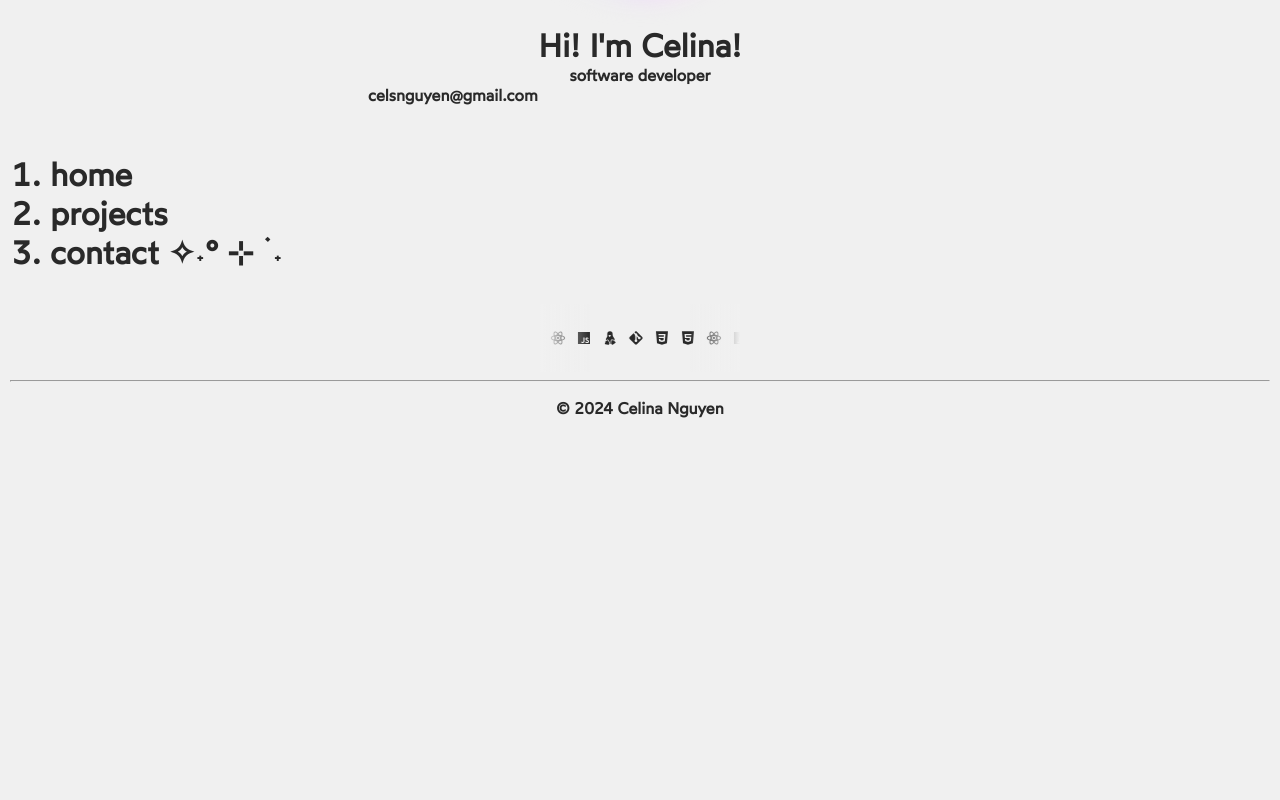
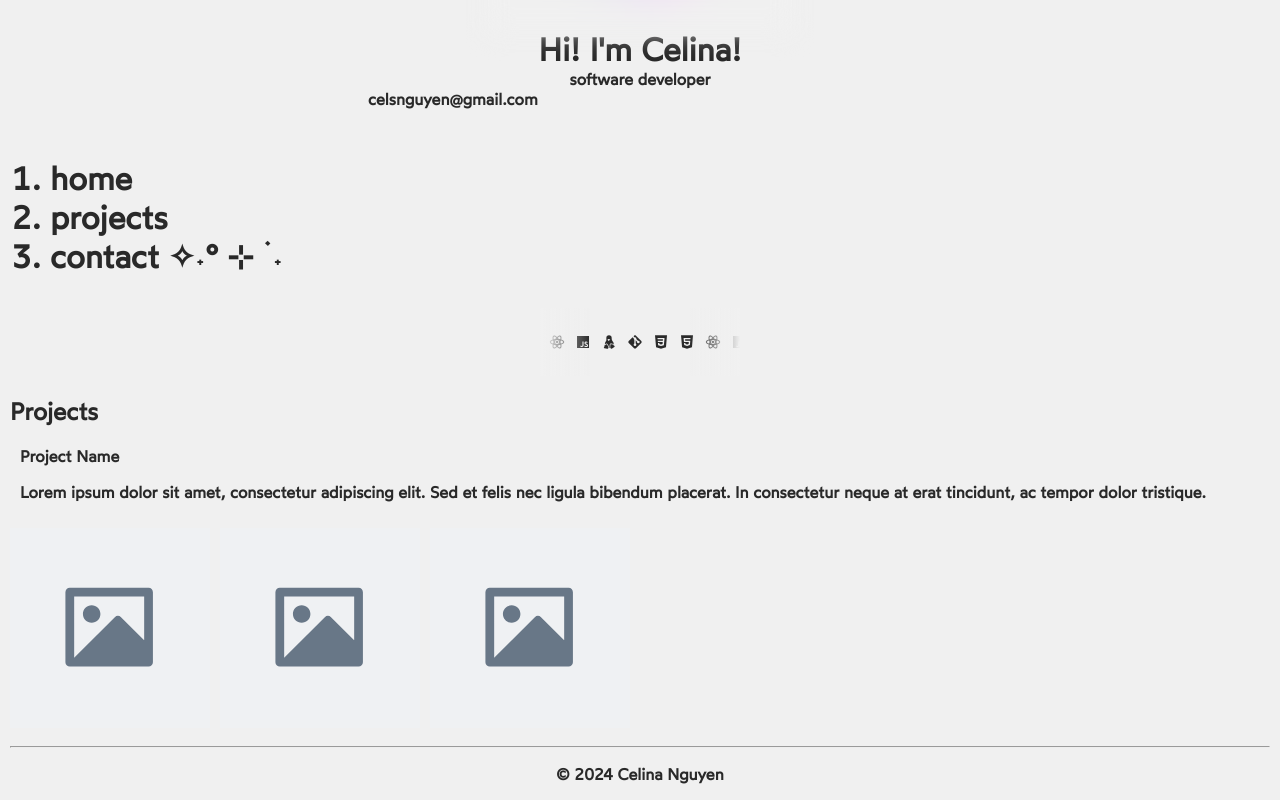
Before and after one commit to cel004/my-portfolio, a React (Vite) app in the folder portfolio-website/: page / in a window 1280 px wide. Shown: the part 304-1104 px from the top of the page. Before the commit the page ends 800 px from the top, so only its background shows below. Built offline with nearby package versions, Linux system fonts and the light colour scheme.

Commit message:
Allow horizontal scroll for gallery

```diff
--- a/portfolio-website/src/Aura/Aura.module.css
+++ b/portfolio-website/src/Aura/Aura.module.css
@@ -3,7 +3,9 @@
   width: 15rem;
   height: 15rem;
   margin: 0 auto;
-  padding: 1.875rem;
+  padding: 2rem;
+
+  filter: blur(0.8rem);
 }
 
 .circleContainer {
@@ -13,6 +15,7 @@
   border-radius: 50%;
   overflow: hidden;
   filter: blur(0.8rem);
+  opacity: 70%;
 }
 
 .auraLayer1 {
--- a/portfolio-website/src/Header/Header.jsx
+++ b/portfolio-website/src/Header/Header.jsx
@@ -8,7 +8,6 @@ function Header(){
 
     return(
         <header>
-
             <div className = {styles.title}>
                 <h1>Hi! I'm Celina!</h1>
                 <p>software developer</p>
--- /dev/null
+++ b/portfolio-website/src/Projects/Projects.jsx
@@ -0,0 +1,26 @@
+import styles from './Projects.module.css'
+import placeholderImage from '../assets/placeholder.svg'
+
+
+function Projects(){
+    return(
+        <div className = {styles.projectContainer}>
+            <h2>Projects</h2>
+            <div className = {styles.projectCard}>
+                <p>Project Name</p>
+                <p className = {styles.projectDescription}>
+                    Lorem ipsum dolor sit amet, consectetur adipiscing elit. Sed et felis nec ligula bibendum placerat. In consectetur neque at erat tincidunt, ac tempor dolor tristique.
+                </p>
+            </div>
+            <div className = {styles.gallery}>
+                <img src = { placeholderImage } alt = 'placeholder' />
+                <img src = { placeholderImage } alt = 'placeholder' />
+                <img src = { placeholderImage } alt = 'placeholder' />
+            </div>
+
+
+        </div>
+    );
+}
+
+export default Projects;
--- /dev/null
+++ b/portfolio-website/src/Projects/Projects.module.css
@@ -0,0 +1,22 @@
+.projectCard {
+    margin: 10px;
+}
+
+img {
+    width: 50%;
+    height: auto;
+}
+
+.gallery {
+    display: flex;
+    overflow-x: auto;
+    gap: 10px;
+    padding: 10px 0;
+}
+
+.gallery img {
+    max-width: 100%;
+    height: auto;
+    flex-shrink: 0;
+    width: 200px;
+}
--- a/portfolio-website/src/Scroll/Scroll.jsx
+++ b/portfolio-website/src/Scroll/Scroll.jsx
@@ -8,49 +8,35 @@ import { LineiconsJavascript } from '../assets/Skill/iconJS';
 import { MingcuteLinuxFill } from '../assets/Skill/iconLinux';
 import { MdiGit } from '../assets/Skill/iconGit';
 
+const icons = [
+    { Component: FlowbiteCssSolid, alt: "CSS" },
+    { Component: FlowbiteHtmlSolid, alt: "HTML" },
+    { Component: MdiReact, alt: "React" },
+    { Component: LineiconsJavascript, alt: "JavaScript" },
+    { Component: MingcuteLinuxFill, alt: "Linux" },
+    { Component: MdiGit, alt: "Git" }
+];
+
 function Scroll() {
     const scrollerRef = useRef(null);
 
     useEffect(() => {
-        // checks for reduced motion preference
-        if (!window.matchMedia("(prefers-reduced-motion: reduce)").matches) {
-            addAnimation();
-        }
+        if (window.matchMedia("(prefers-reduced-motion: reduce)").matches) return;
 
-        function addAnimation() {
-            const scroller = scrollerRef.current;
+        const scroller = scrollerRef.current;
+        if (!scroller) return;
 
-            if (scroller) {
-                scroller.setAttribute("data-animated", "true");
+        scroller.setAttribute("data-animated", "true");
+        const scrollerInner = scroller.querySelector(`.${styles.scrollList}`);
 
-                const scrollerInner = scroller.querySelector(`.${styles.scrollList}`);
-                const scrollerContent = Array.from(scrollerInner.children);
+        Array.from(scrollerInner.children).forEach(item => {
+            const clone = item.cloneNode(true);
+            clone.setAttribute("aria-hidden", true);
+            scrollerInner.appendChild(clone);
+        });
 
-                // clone each item then append to inner scroller
-                scrollerContent.forEach((item) => {
-                    const duplicatedItem = item.cloneNode(true);
-                    duplicatedItem.setAttribute("aria-hidden", true);
-                    scrollerInner.appendChild(duplicatedItem);
-                });
-            }
-        }
-
-        return () => {
-            const scroller = scrollerRef.current;
-            if (scroller) {
-                scroller.removeAttribute("data-animated");
-            }
-        };
+        return () => scroller.removeAttribute("data-animated");
     }, []);
-
-    const icons = [
-        { Component: FlowbiteCssSolid, alt: "CSS" },
-        { Component: FlowbiteHtmlSolid, alt: "HTML" },
-        { Component: MdiReact, alt: "React" },
-        { Component: LineiconsJavascript, alt: "JavaScript" },
-        { Component: MingcuteLinuxFill, alt: "Linux" },
-        { Component: MdiGit, alt: "Git" }
-    ];
 
     return (
         <div className={styles.scroller} ref={scrollerRef}>
--- a/portfolio-website/src/Website.jsx
+++ b/portfolio-website/src/Website.jsx
@@ -4,6 +4,8 @@ import Aura from './Aura/Aura.jsx'
 import Navigation from './Navigation/Navigation.jsx'
 import NightMode from './NightMode/NightMode.jsx';
 import Scroll from './Scroll/Scroll.jsx'
+import Projects from './Projects/Projects.jsx'
+
 
 function App() {
 
@@ -14,6 +16,7 @@ function App() {
     <Header />
     <Navigation />
     <Scroll />
+    <Projects />
     <Footer />
     </>
 
```
Also changed, not shown: portfolio-website/src/assets/placeholder.svg (added).
